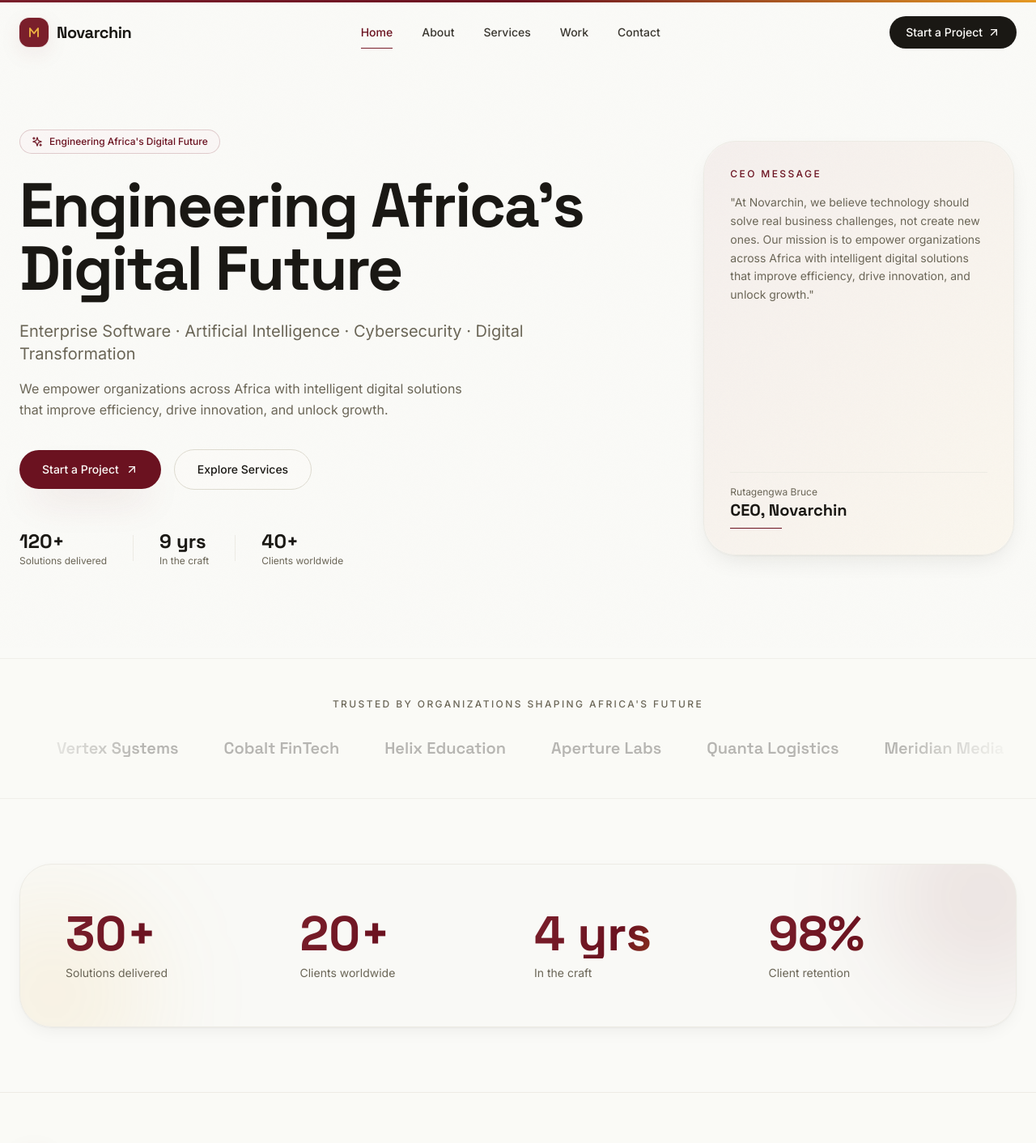
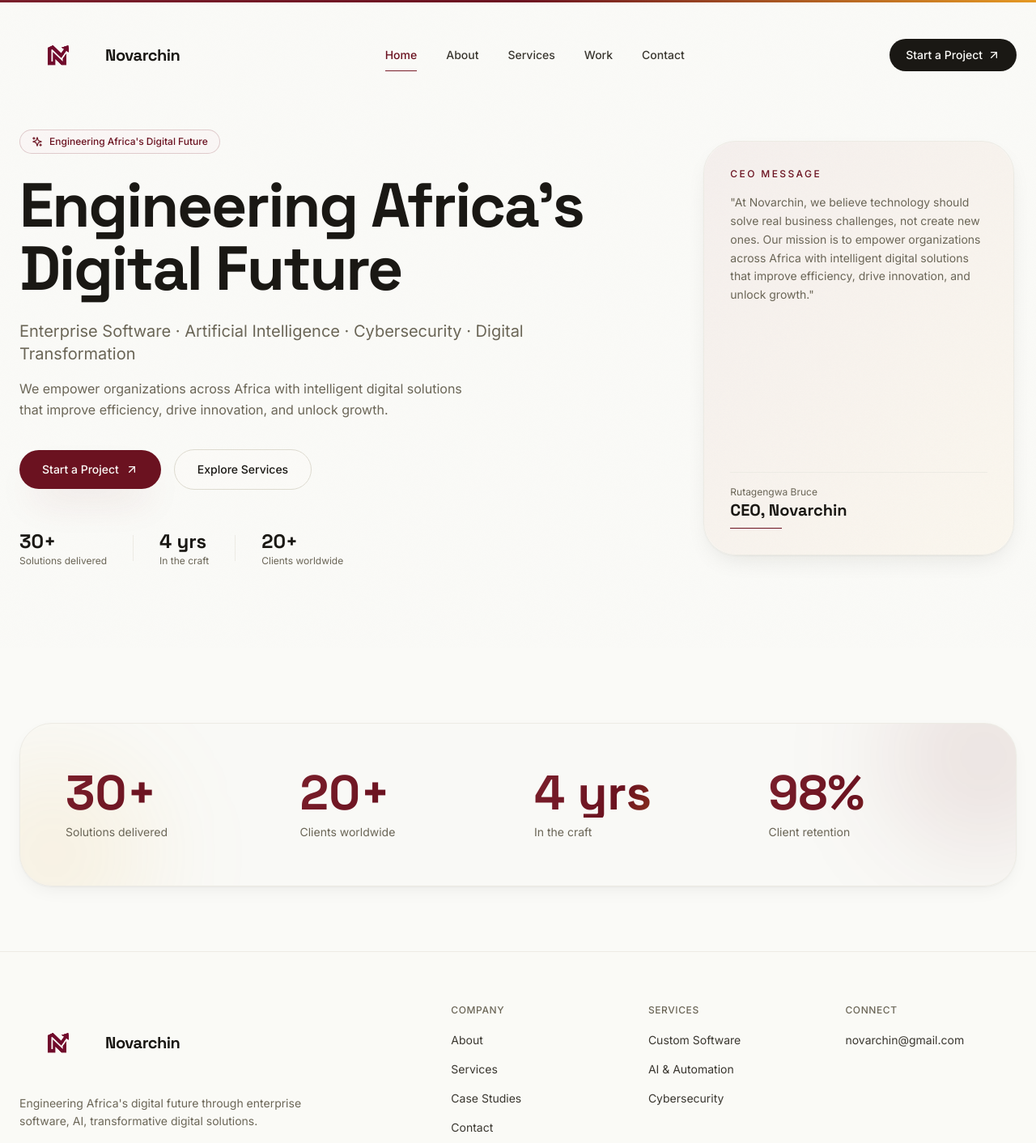
Before and after one commit to Kingloic250/Novarchin, a React (Vite) app: page / in a window 1280 px wide. Shown: the top 1412 px of the page at 81% size. Built offline with nearby package versions, Linux system fonts and the light colour scheme.

Commit message:
link hero buttons, update hero stats, remove clients section

```diff
--- a/index.html
+++ b/index.html
@@ -2,7 +2,8 @@
 <html lang="en">
   <head>
     <meta charset="UTF-8" />
-    <link rel="icon" type="image/svg+xml" href="/favicon.svg" />
+    <link rel="icon" type="image/png" href="/Novarchin%20Logo.png" sizes="32x32" />
+    <link rel="apple-touch-icon" href="/Novarchin%20Logo.png" sizes="180x180" />
     <meta name="viewport" content="width=device-width, initial-scale=1.0" />
     <meta name="theme-color" content="#FAFAF7" />
     <title>Novarchin — Engineering Africa's Digital Future</title>
@@ -16,14 +17,14 @@
       property="og:description"
       content="Enterprise software, AI, cloud, and cybersecurity solutions for Africa's digital transformation."
     />
-    <meta property="og:image" content="/og.svg" />
+    <meta property="og:image" content="/Novarchin%20Logo.png" />
     <meta name="twitter:card" content="summary_large_image" />
     <meta name="twitter:title" content="Novarchin — Engineering Africa's Digital Future" />
     <meta
       name="twitter:description"
       content="Enterprise software, AI, cloud, and cybersecurity solutions for Africa's digital transformation."
     />
-    <meta name="twitter:image" content="/og.svg" />
+    <meta name="twitter:image" content="/Novarchin%20Logo.png" />
     <link rel="preconnect" href="https://fonts.googleapis.com" />
     <link rel="preconnect" href="https://fonts.gstatic.com" crossorigin />
     <link
--- a/src/components/Navbar.tsx
+++ b/src/components/Navbar.tsx
@@ -20,17 +20,7 @@
 function Logo() {
   return (
     <Link to="/" className="group flex items-center gap-2.5" aria-label="Novarchin home">
-      <span className="relative grid h-9 w-9 place-items-center rounded-xl bg-wine-600 shadow-glow transition-transform duration-300 group-hover:scale-105">
-        <svg viewBox="0 0 32 32" className="h-5 w-5" fill="none" aria-hidden="true">
-          <path
-            d="M8 24V8l8 10 8-10v16"
-            stroke="#EDB241"
-            strokeWidth="3"
-            strokeLinecap="round"
-            strokeLinejoin="round"
-          />
-        </svg>
-      </span>
+      <img src="/Novarchin%20Logo.png" alt="Novarchin" className="h-24 w-24" />
       <span className="font-display text-xl font-bold tracking-tight text-ink">
         Novarchin
       </span>
--- a/src/components/PageReveal.tsx
+++ b/src/components/PageReveal.tsx
@@ -43,17 +43,7 @@
             transition={{ duration: 0.5, delay: 0.15, ease: [0.22, 1, 0.36, 1] }}
             className="flex items-center gap-3"
           >
-            <span className="grid h-12 w-12 place-items-center rounded-xl bg-wine-600 shadow-glow">
-              <svg viewBox="0 0 32 32" className="h-6 w-6" fill="none" aria-hidden="true">
-                <path
-                  d="M8 24V8l8 10 8-10v16"
-                  stroke="#EDB241"
-                  strokeWidth="3"
-                  strokeLinecap="round"
-                  strokeLinejoin="round"
-                />
-              </svg>
-            </span>
+            <img src="/Novarchin%20Logo.png" alt="Novarchin" className="h-12 w-12" />
             <span className="font-display text-3xl font-bold tracking-tight text-sand-50">
               Novarchin
             </span>
--- a/src/components/hero/Hero.tsx
+++ b/src/components/hero/Hero.tsx
@@ -1,3 +1,4 @@
+import { useNavigate } from 'react-router-dom';
 import { motion } from 'framer-motion';
 import { ArrowUpRight, Sparkles } from 'lucide-react';
 import { RevealWords } from '@/components/RevealWords';
@@ -13,6 +14,7 @@
 };
 
 export function Hero() {
+  const navigate = useNavigate();
   return (
     <section id="home" className="relative overflow-hidden pt-32 pb-20 sm:pt-40 sm:pb-28">
       <div className="pointer-events-none absolute inset-0 -z-10 mesh-bg opacity-80" />
@@ -58,7 +60,7 @@
           <motion.div variants={item} className="mt-9 flex flex-wrap items-center gap-4">
             <MagneticButton
               className="group inline-flex items-center gap-2 rounded-full bg-wine-700 px-7 py-3.5 text-sm font-medium text-sand-50 shadow-lift transition-all hover:bg-wine-800"
-              onClick={() => (window.location.hash = '#contact')}
+              onClick={() => navigate('/contact')}
             >
               Start a Project
               <ArrowUpRight className="h-4 w-4 transition-transform group-hover:translate-x-0.5 group-hover:-translate-y-0.5" />
@@ -67,7 +69,7 @@
             <MagneticButton
               strength={0.25}
               className="group inline-flex items-center gap-2 rounded-full border border-sand-400 bg-sand-50/60 px-7 py-3.5 text-sm font-medium text-ink transition-all hover:border-wine-600/40 hover:bg-sand-50"
-              onClick={() => (window.location.hash = '#services')}
+              onClick={() => navigate('/services')}
             >
               Explore Services
             </MagneticButton>
@@ -78,17 +80,17 @@
             className="mt-12 flex items-center gap-8 text-sm text-ink-muted"
           >
             <div>
-              <div className="font-display text-2xl font-bold text-ink">120+</div>
+              <div className="font-display text-2xl font-bold text-ink">30+</div>
               <div className="text-xs">Solutions delivered</div>
             </div>
             <div className="h-8 w-px bg-sand-300" />
             <div>
-              <div className="font-display text-2xl font-bold text-ink">9 yrs</div>
+              <div className="font-display text-2xl font-bold text-ink">4 yrs</div>
               <div className="text-xs">In the craft</div>
             </div>
             <div className="h-8 w-px bg-sand-300" />
             <div>
-              <div className="font-display text-2xl font-bold text-ink">40+</div>
+              <div className="font-display text-2xl font-bold text-ink">20+</div>
               <div className="text-xs">Clients worldwide</div>
             </div>
           </motion.div>
--- a/src/components/sections/Clients.tsx
+++ /dev/null
@@ -1,38 +0,0 @@
-const clients = [
-  'Northwind Bank',
-  'Lumen Health',
-  'Vertex Systems',
-  'Cobalt FinTech',
-  'Helix Education',
-  'Aperture Labs',
-  'Quanta Logistics',
-  'Meridian Media',
-  'Orbital Energy',
-  'Foundry Group',
-  'Praxis NGO',
-  'Terra Agritech',
-];
-
-export function Clients() {
-  return (
-    <section className="border-y border-sand-300/70 bg-sand-100/60 py-12">
-      <div className="mx-auto max-w-7xl px-6">
-        <p className="mb-8 text-center text-xs font-medium uppercase tracking-[0.2em] text-ink-muted">
-          Trusted by organizations shaping Africa's future
-        </p>
-        <div className="marquee-mask overflow-hidden">
-          <div className="flex w-max animate-marquee items-center gap-14">
-            {[...clients, ...clients].map((name, i) => (
-              <span
-                key={i}
-                className="font-display text-xl font-semibold text-ink/30 transition-colors hover:text-wine-700/60"
-              >
-                {name}
-              </span>
-            ))}
-          </div>
-        </div>
-      </div>
-    </section>
-  );
-}
--- a/src/components/sections/Footer.tsx
+++ b/src/components/sections/Footer.tsx
@@ -47,17 +47,7 @@
         <div className="grid grid-cols-1 gap-12 lg:grid-cols-12">
           <div className="lg:col-span-5">
             <Link to="/" className="group flex items-center gap-2.5" aria-label="Novarchin home">
-              <span className="grid h-9 w-9 place-items-center rounded-xl bg-wine-600 shadow-glow transition-transform group-hover:scale-105">
-                <svg viewBox="0 0 32 32" className="h-5 w-5" fill="none" aria-hidden="true">
-                  <path
-                    d="M8 24V8l8 10 8-10v16"
-                    stroke="#EDB241"
-                    strokeWidth="3"
-                    strokeLinecap="round"
-                    strokeLinejoin="round"
-                  />
-                </svg>
-              </span>
+              <img src="/Novarchin%20Logo.png" alt="Novarchin" className="h-24 w-24" />
               <span className="font-display text-xl font-bold tracking-tight text-ink">
                 Novarchin
               </span>
--- a/src/pages/HomePage.tsx
+++ b/src/pages/HomePage.tsx
@@ -1,12 +1,10 @@
 import { Hero } from '@/components/hero/Hero';
-import { Clients } from '@/components/sections/Clients';
 import { Stats } from '@/components/sections/Stats';
 
 export function HomePage() {
   return (
     <>
       <Hero />
-      <Clients />
       <Stats />
     </>
   );
```
Also changed, not shown: public/Novarchin Logo.png (added).
